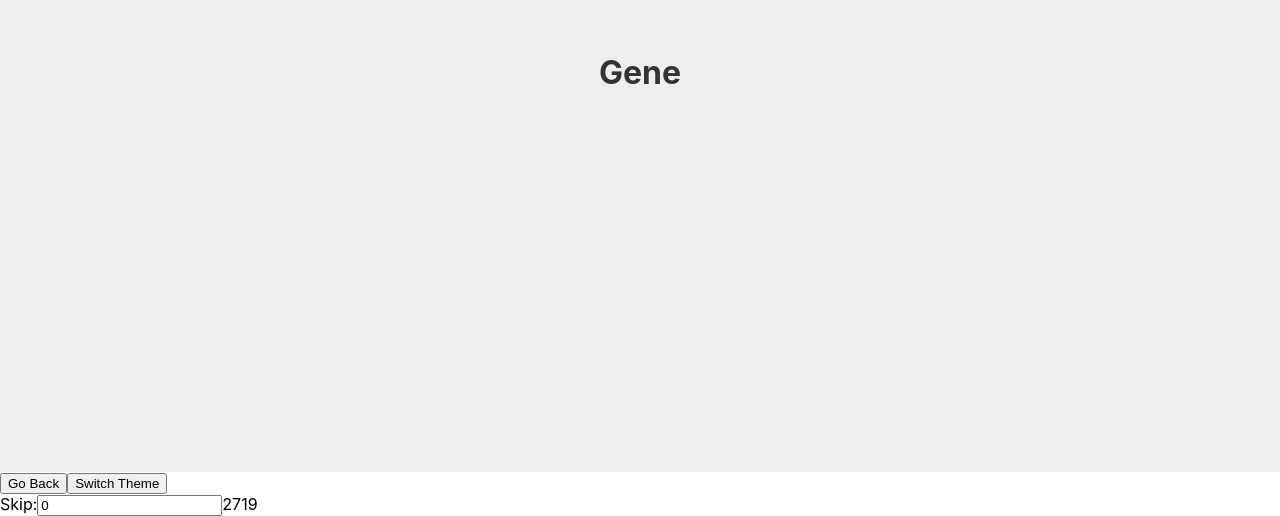
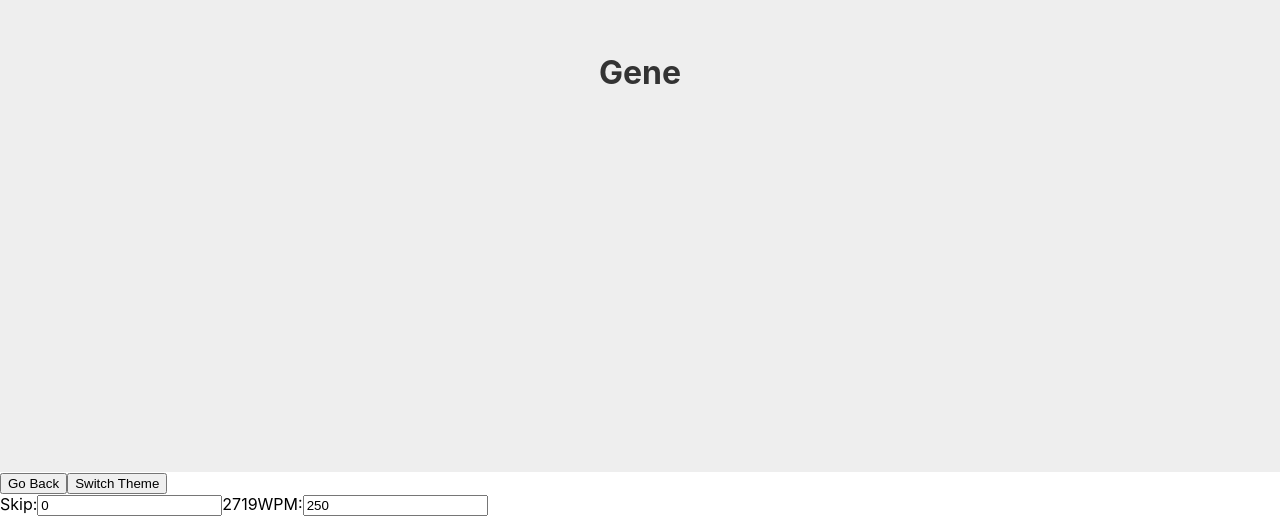
Before and after one commit to dev-mirzabicer/speedreader, a React (Create React App) app: page / in a window 1280 px wide. Shown: the part 328-844 px from the top of the page. Built offline with nearby package versions, Linux system fonts and the light colour scheme.

Commit message:
add wpm setting

```diff
--- a/src/SpeedReader.js
+++ b/src/SpeedReader.js
@@ -8,6 +8,7 @@ const SpeedReader = ({ text, wordsPerMinute, theme }) => {
   const [currentWord, setCurrentWord] = useState("");
   const [isPlaying, setIsPlaying] = useState(false);
   const [currentDelay, setCurrentDelay] = useState(0);
+  const [currentWPM, setCurrentWPM] = useState(wordsPerMinute);
   const words = text.split(" ");
 
   if (!(currentIndex < words.length - 1 && currentIndex >= 0)) {
@@ -95,6 +96,15 @@ const SpeedReader = ({ text, wordsPerMinute, theme }) => {
             ></input>
             {words.length}
           </label>
+          <label>
+            WPM:
+            <input
+              type="number"
+              name="wpm"
+              value={currentWPM}
+              onChange={(e) => setCurrentWPM(parseInt(e.target.value))}
+            ></input>
+          </label>
         </form>
       </div>
     </>
```
